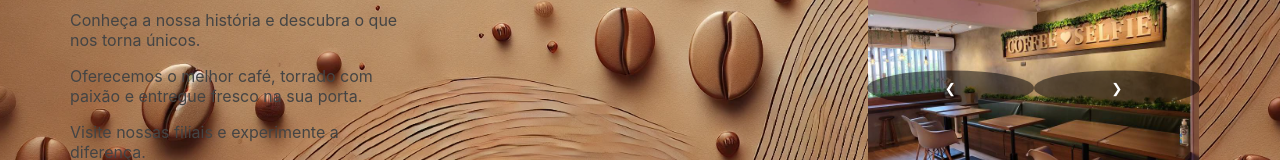
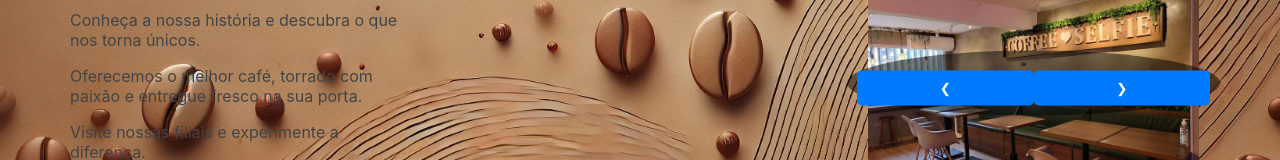
Before and after one commit to brunocsilva41/cafe-gourmet-react, a React (Create React App) app: page / in a window 1280 px wide. Shown: the part 533-693 px from the top of the page. Built offline with nearby package versions, Linux system fonts and the light colour scheme; no server answers.

Commit message:
fix test--

```diff
--- a/src/assets/styles/home.css
+++ b/src/assets/styles/home.css
@@ -105,17 +105,12 @@ body {
     justify-content: space-between;
     padding: 0 20px;
     pointer-events: none; /* Permite clicar na imagem */
-}
-
-.slide-button {
     background-color: rgba(0, 0, 0, 0.5);
     border: none;
     color: white;
     padding: 10px;
     cursor: pointer;
     border-radius: 50%;
-    pointer-events: auto; /* Permite clicar no botão */
-    z-index: 1; /* Garante que os botões fiquem acima das imagens */
 }
 
 .slide-button:hover {
```
